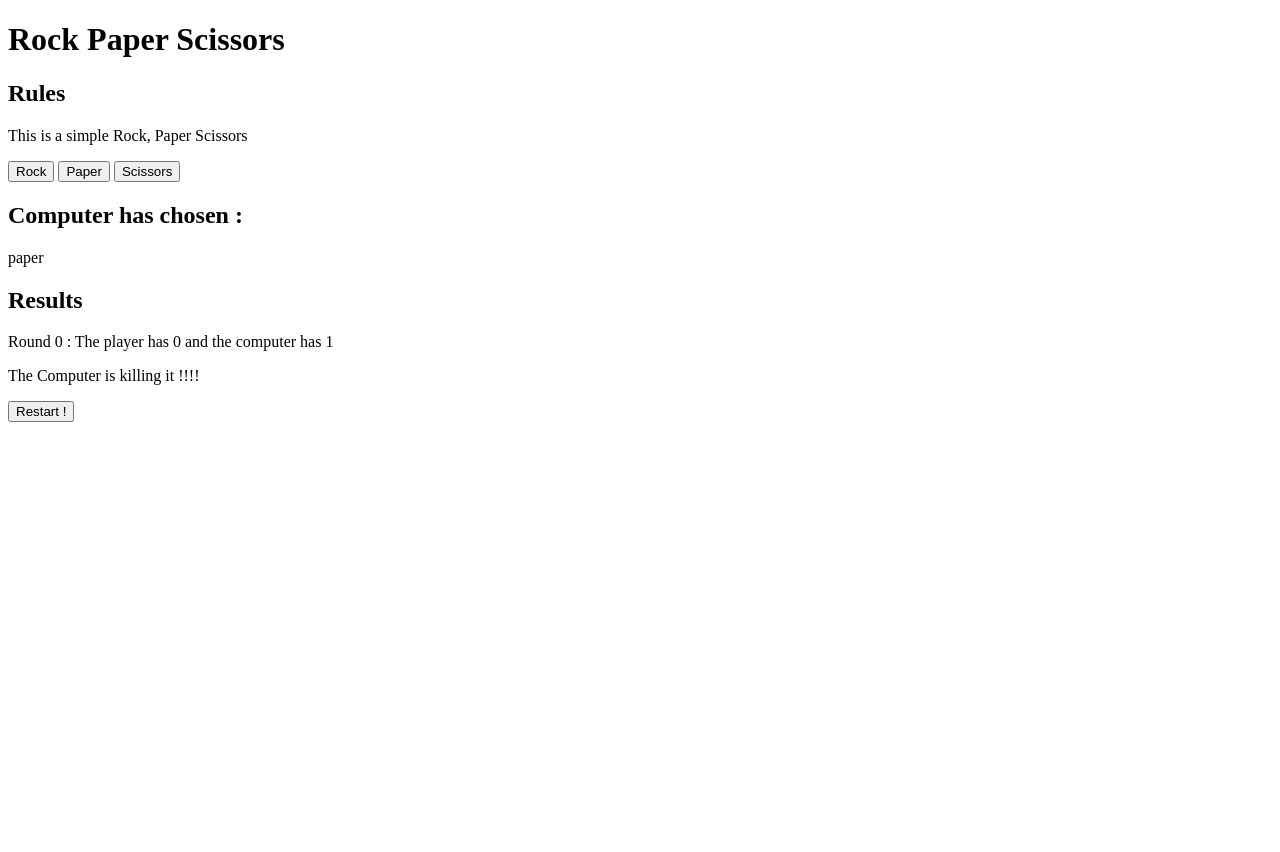
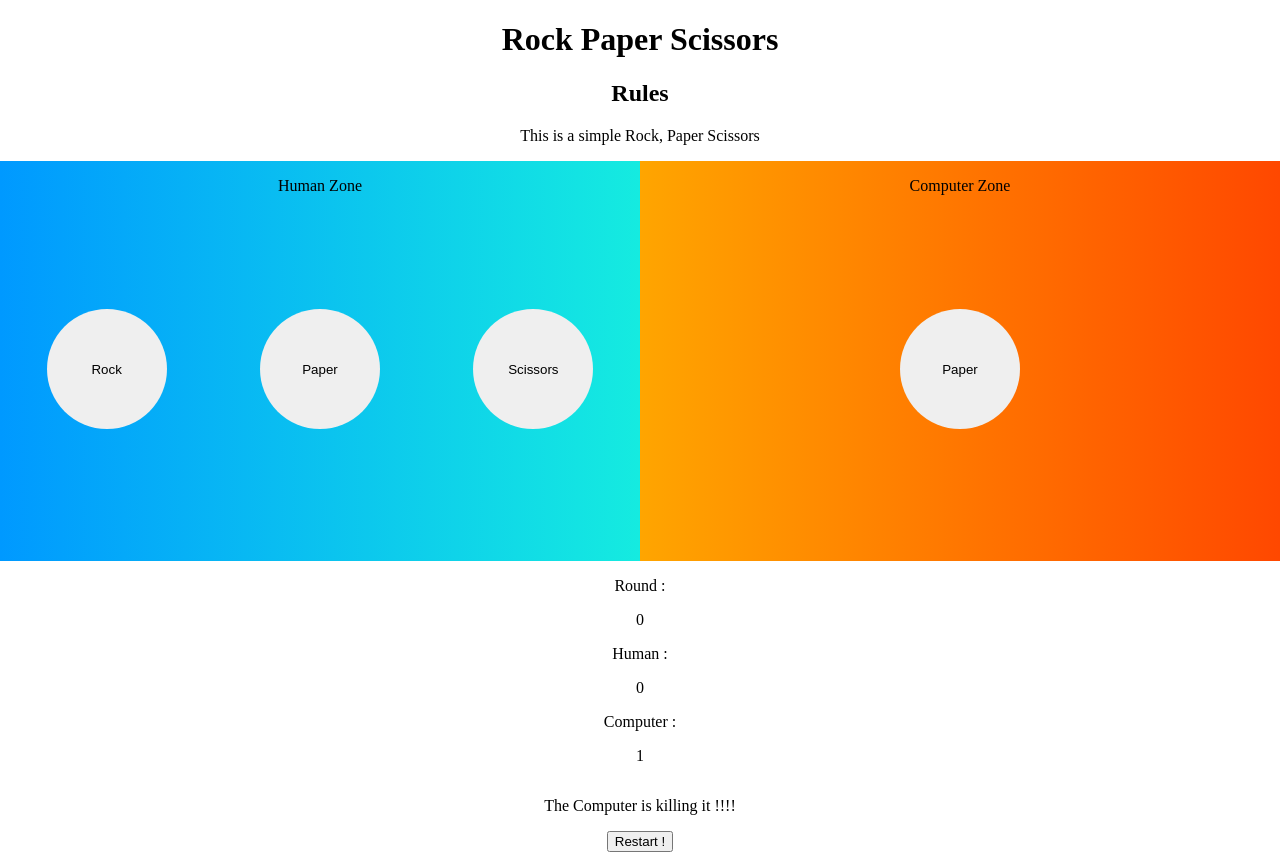
Before and after one commit to aurelievasseur/rock-paper-scissors, a plain HTML site: page index.html in a window 1280 px wide. Both pictures are taken after a click on the button "Rock". Before the commit the page ends 800 px from the top, so only its background shows below. Drawn offline with Linux system fonts and the light colour scheme.

Commit message:
small UI changes

```diff
--- a/index.html
+++ b/index.html
@@ -5,26 +5,57 @@
     <meta http-equiv="X-UA-Compatible" content="IE=edge">
     <meta name="viewport" content="width=device-width, initial-scale=1.0">
     <title>Rock Paper Scissors Game</title>
+    <link rel="stylesheet" href="styles.css">
 </head>
 <body>
-    <h1>Rock Paper Scissors</h1>
-    <div class="rules">
-        <h2>Rules</h2>
-        <p>This is a simple Rock, Paper Scissors</p>
+    <div class="intro">
+        <h1>Rock Paper Scissors</h1>
+        <div class="rules">
+            <h2>Rules</h2>
+            <p>This is a simple Rock, Paper Scissors</p>
+        </div>
     </div>
+
     <!-- The user can choose what he wants to play -->
-    <div class="game">
-        <button class="btn-game" id="rock"> Rock </button>
-        <button class="btn-game" id="paper">Paper</button>
-        <button class="btn-game" id="scissors">Scissors</button>
+    <div class="game-container">
+        <div class="human-zone">
+            <p class="zone-title">Human Zone</p>
+            <button class="btn-game" id="Rock"> Rock </button>
+            <button class="btn-game" id="Paper">Paper</button>
+            <button class="btn-game" id="Scissors">Scissors</button>
+        </div>
+        <div class="computer-zone">
+            <p class="zone-title">Computer Zone</p>
+
+            <button class="btn-game" id="computer-btn">?</button>
+        </div>
     </div>
-    <h2>Computer has chosen : </h2>
+    <div class="overlay-items"></div>
+        <div class="scoring">
+            <div class="round-number">
+                <p>Round : </p>
+                <p id='round'></p>
+            </div>
+            <div id="human-score-track">
+                <p>Human :</p>
+                <p id="human-score"></p>
+            </div>
+
+            <div id="computer-score-track">
+                <p>Computer : </p>
+                <p id="computer-score"></p>
+            </div>
+        </div>
+        <div class="fight-zone">
+            <div class="user-choice"></div>
+            <div class="computer-choice"></div>
+        </div>
+    </div>
     <!-- The computer choice is inserted here with Javascript  -->
     <div class="computer"></div>
 
     <!-- The score is outputed -->
     <div class="result">
-        <h2>Results</h2>
         <p class="total_score"></p>
         <p class="insert-result"></p>
     </div>
--- a/main.js
+++ b/main.js
@@ -3,14 +3,18 @@ let result;
 let roundCount = 0;
 let playerScore = 0;
 let computerScore = 0;
-const computer = document.querySelector(".computer");
+
+const computer = document.querySelector("#computer-btn");
 const ui_score = document.querySelector(".insert-result");
 const total_score = document.querySelector(".total_score")
+const human_score = document.querySelector('#human-score')
+const computer_score = document.querySelector('#computer-score')
+const currentRound = document.querySelector('#round')
 
 // computerPlay return the computer choice as a string
 function computerPlay() {
   let computerchoice = Math.floor(Math.random() * 3);
-  let choices = ["rock", "paper", "scissors"];
+  let choices = ["Rock", "Paper", "Scissors"];
   computer.textContent = choices[computerchoice];
   return choices[computerchoice];
 }
@@ -21,23 +25,23 @@ function playRound(e, computerSelection) {
     result = "tie";
   } else {
     switch (e) {
-      case "rock":
-        if (computerSelection === "paper") {
+      case "Rock":
+        if (computerSelection === "Paper") {
           result = "playerLose";
         } else result = "playerWin";
 
         break;
 
-      case "paper":
-        if (computerSelection === "rock") {
+      case "Paper":
+        if (computerSelection === "Rock") {
           result = "playerWin";
         } else {
           result = "playerLose";
         }
         break;
 
-      case "scissors":
-        if (computerSelection === "paper") {
+      case "Scissors":
+        if (computerSelection === "Paper") {
           result = "playerWin";
         } else result = "playerLose";
 
@@ -52,13 +56,9 @@ function keepTrack() {
   } else if (result === "playerLose") {
     computerScore += 1;
   }
-  total_score.textContent =
-    "Round " +
-    roundCount +
-    " : The player has " +
-    playerScore +
-    " and the computer has " +
-    computerScore;
+  human_score.textContent = playerScore;
+  currentRound.textContent = roundCount;
+  computer_score.textContent = computerScore;
   roundCount += 1;
 }
 
@@ -86,8 +86,9 @@ function reset() {
   computerScore = 0;
   roundCount = 0;
   result = "";
-  computer.innerHTML = "";
-  ui_score.innerHTML = "";
+  computer_score.innerHTML = "";
+  human_score.innerHTML = "";
+  currentRound.innerHTML = "";
 }
 const resetGame = document.querySelector(".reset");
 resetGame.addEventListener("click", reset);
--- /dev/null
+++ b/styles.css
@@ -0,0 +1,46 @@
+body, html {
+    margin: 0;
+    padding: 0;
+    display: flex;
+    flex-direction: column;
+    align-items: center;
+    text-align: center;
+}
+
+.game-container {
+    display: grid;
+    justify-content: center;
+    width: 100vw;
+    margin: auto;
+    height: 400px;
+    grid-template-columns: repeat(2, 1fr);
+}
+
+.human-zone {
+    background: linear-gradient(to right, rgb(0, 153, 255), rgb(21, 235, 224));
+    display: grid;
+    grid-template-columns: repeat(3, 1fr);
+    grid-template-rows: 1fr 5fr;
+}
+
+.human-zone > .zone-title {
+    grid-column: 1 / -1;
+}
+
+.computer-zone {
+    background: linear-gradient(to right, orange, rgb(255, 72, 0));
+    display: grid;
+    grid-template-rows: 1fr 5fr;
+
+}
+
+.btn-game {
+    border-radius: 50%;
+    outline: none;
+    border: 1px solid transparent;
+    width:  120px;
+    height: 120px;
+    justify-self: center;
+    align-self: center;
+    margin-bottom: 50px;
+}
```
